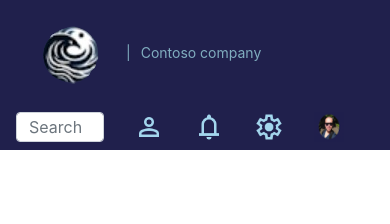
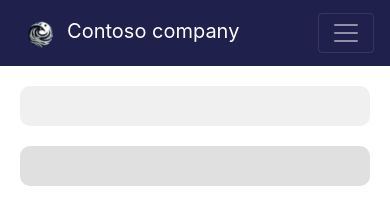
Before and after one commit to RobertoFeresin/CONTOSO, a plain HTML site: page index.html in a window 390 px wide. Drawn offline with Linux system fonts and the light colour scheme.

Commit message:
Commit Mudanças no Header/responsivo

```diff
--- a/index.html
+++ b/index.html
@@ -11,30 +11,54 @@
 
 <body>
 
-  <nav class="navbar navbar-expand-lg bg-body-tertiary" style="background-color: #20204c;">
+  <!-- Header Section -->
+  <header>
+    <nav class="navbar navbar-expand-lg navbar-dark" style="background-color: #20204c;">
       <div class="container-fluid">
-      <ul class="navbar-custom">
-        <li><img src="/dependencias/Imagens/Logo_CONTOSCO.png" alt="Logo da marca contoso"></li>
-        <li>
-          <p>|</p>
-        </li>
-        <li>
-          <p>Contoso company</p>
+
+        <!-- Custom Navbar with Logo and Text -->
+        <a class="navbar-brand" href="#">
+          <img src="/dependencias/Imagens/Logo_CONTOSCO.png" alt="Logo da marca contoso" height="40">
+          <span>Contoso company</span>
+        </a>
+
+        <!-- Hamburger Button -->
+        <button class="navbar-toggler" type="button" data-bs-toggle="collapse" data-bs-target="#navbarSupportedContent" aria-controls="navbarSupportedContent" aria-expanded="false" aria-label="Toggle navigation">
+          <span class="navbar-toggler-icon"></span>
+        </button>
+
+        <!-- Navbar Menu and Search Form -->
+        <div class="collapse navbar-collapse" id="navbarSupportedContent">
+          <ul class="navbar-nav me-auto mb-2 mb-lg-0">
+            <li class="nav-item">
             </li>
           </ul>
 
-      <form class="d-flex" role="search">
+          <form class="d-flex">
             <input class="form-control me-2" type="search" placeholder="Search" aria-label="Search">
-        <img src="/dependencias/Imagens/user-icon (2).png" class="img-fluid" alt="Imagem representando o usuário da">
-        <img src="/dependencias/Imagens/notifications-icon.png" class="img-fluid"
-          alt="Imagem representando o usuário da">
-        <img src="/dependencias/Imagens/settings-icon.png" class="img-fluid" alt="">
-        <img src="/dependencias/Imagens/avatar-icon.png" class="img-fluid" alt="Imagem representando o usuário da">
+            <!-- Icons in Navbar, visible on desktop -->
+            <img src="/dependencias/Imagens/user-icon (2).png" class="img-fluid" alt="Usuário" height="30" width="30">
+            <img src="/dependencias/Imagens/notifications-icon.png" class="img-fluid" alt="Notificações" height="30" width="30">
+            <img src="/dependencias/Imagens/settings-icon.png" class="img-fluid" alt="Configurações" height="30" width="30">
+            <img src="/dependencias/Imagens/avatar-icon.png" class="img-fluid" alt="Avatar" height="30" width="30">
           </form>
-
         </div>
       </div>
     </nav>
+  </header>
+
+  <!-- Main Content Section -->
+  <main>
+    <div id="grid-central">
+      <div id="grid-esquerda">
+        <!-- Left Grid Content -->
+      </div>
+      <div id="grid-direita">
+        <!-- Right Grid Content -->
+      </div>
+    </div>
+  </main>
+
   <script src="./dependencias/Ferramentas/Boostrap5/js/bootstrap.js"></script>
 </body>
 
--- a/style.css
+++ b/style.css
@@ -1,5 +1,5 @@
-html,
-body {
+/* Global Styles */
+html, body {
     margin: 0;
     padding: 0;
     width: 100%;
@@ -7,6 +7,7 @@ body {
     box-sizing: border-box;
 }
 
+/* Custom Navbar Styles */
 .navbar-custom {
     list-style: none;
     display: flex;
@@ -25,20 +26,73 @@ body {
     color: #80adbf;
 }
 
+/* Styles for Search Form */
 .d-flex input {
     margin-top: 1rem;
     height: 30px;
-    margin-right: 30px;
+    margin-right: 20px;
 }
 
 .d-flex img {
-    margin-right: 30px;
+    margin-right: 15px;
     margin-top: 1rem;
     height: 30px;
     width: 30px;
 }
 
-#avatar-navbar{
-    height: 40px !important;
-    width: 40px !important;
+/* Grid Layout Styles */
+#grid-central {
+    display: grid;
+    grid-template-columns: 1fr 1fr;
+    grid-gap: 20px;
+    padding: 20px;
 }
+
+#grid-esquerda {
+    background-color: #f0f0f0;
+    padding: 20px;
+    border-radius: 10px;
+}
+
+#grid-direita {
+    background-color: #e0e0e0;
+    padding: 20px;
+    border-radius: 10px;
+}
+
+/* Responsividade para Navbar e Grid */
+@media (max-width: 768px) {
+    .navbar-collapse {
+        flex-grow: 0;
+    }
+
+    .navbar-nav {
+        margin-top: 10px;
+    }
+
+    /* Esconder os ícones no mobile */
+    .d-flex img {
+        display: none;
+    }
+
+    #grid-central {
+        grid-template-columns: 1fr; /* Empilhar os grids em uma coluna única */
+    }
+
+    /* Adicionar o ícone de hambúrguer corretamente */
+    .navbar-toggler {
+        display: block;
+    }
+}
+
+@media (min-width: 769px) {
+    /* Exibir ícones em telas grandes */
+    .d-flex img {
+        display: inline-block;
+    }
+
+    /* Navbar como flexbox em telas grandes */
+    .navbar-collapse {
+        flex-grow: 0;
+    }
+}
```
Lines whose indentation alone changed are shown as unchanged.
